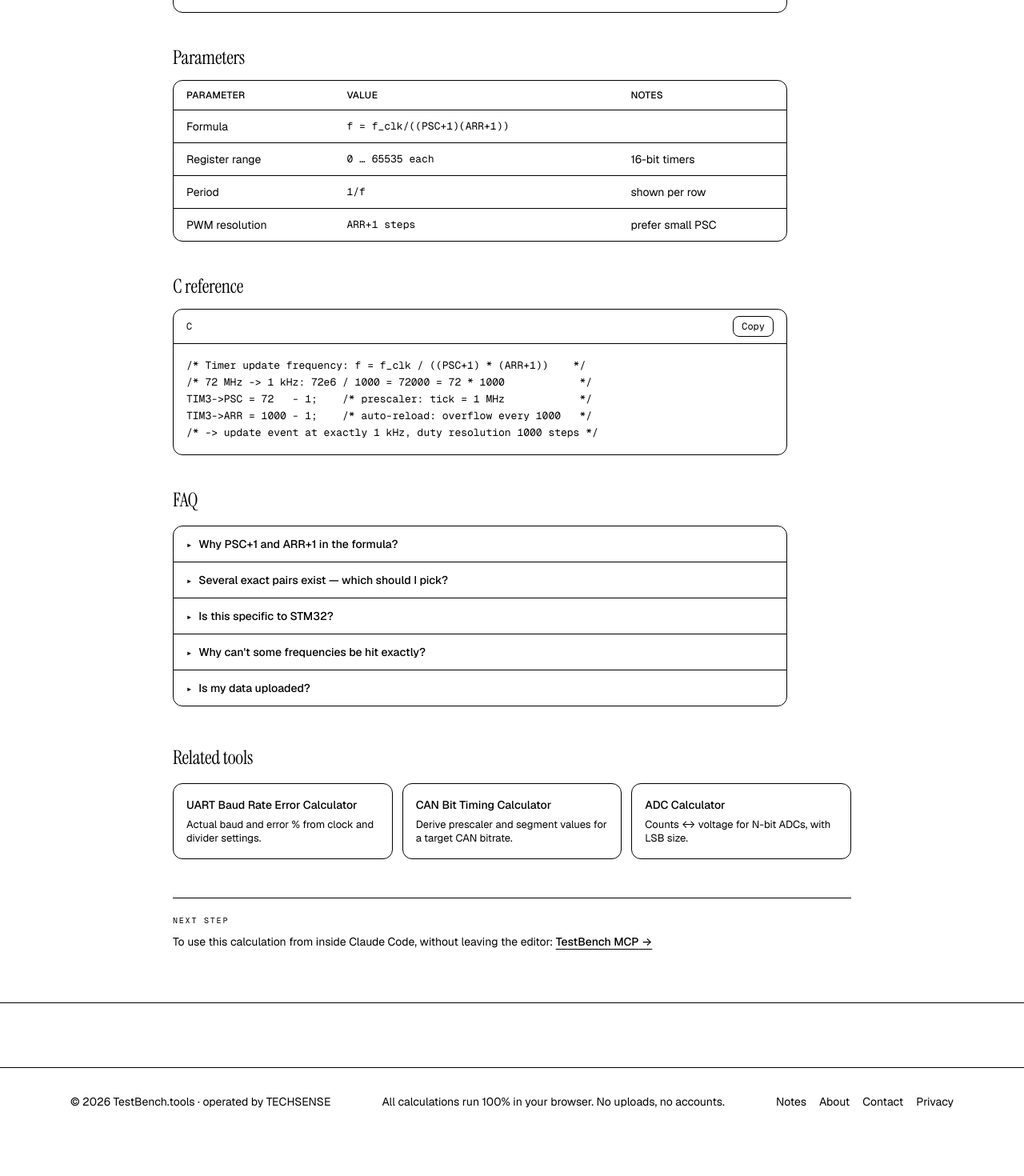
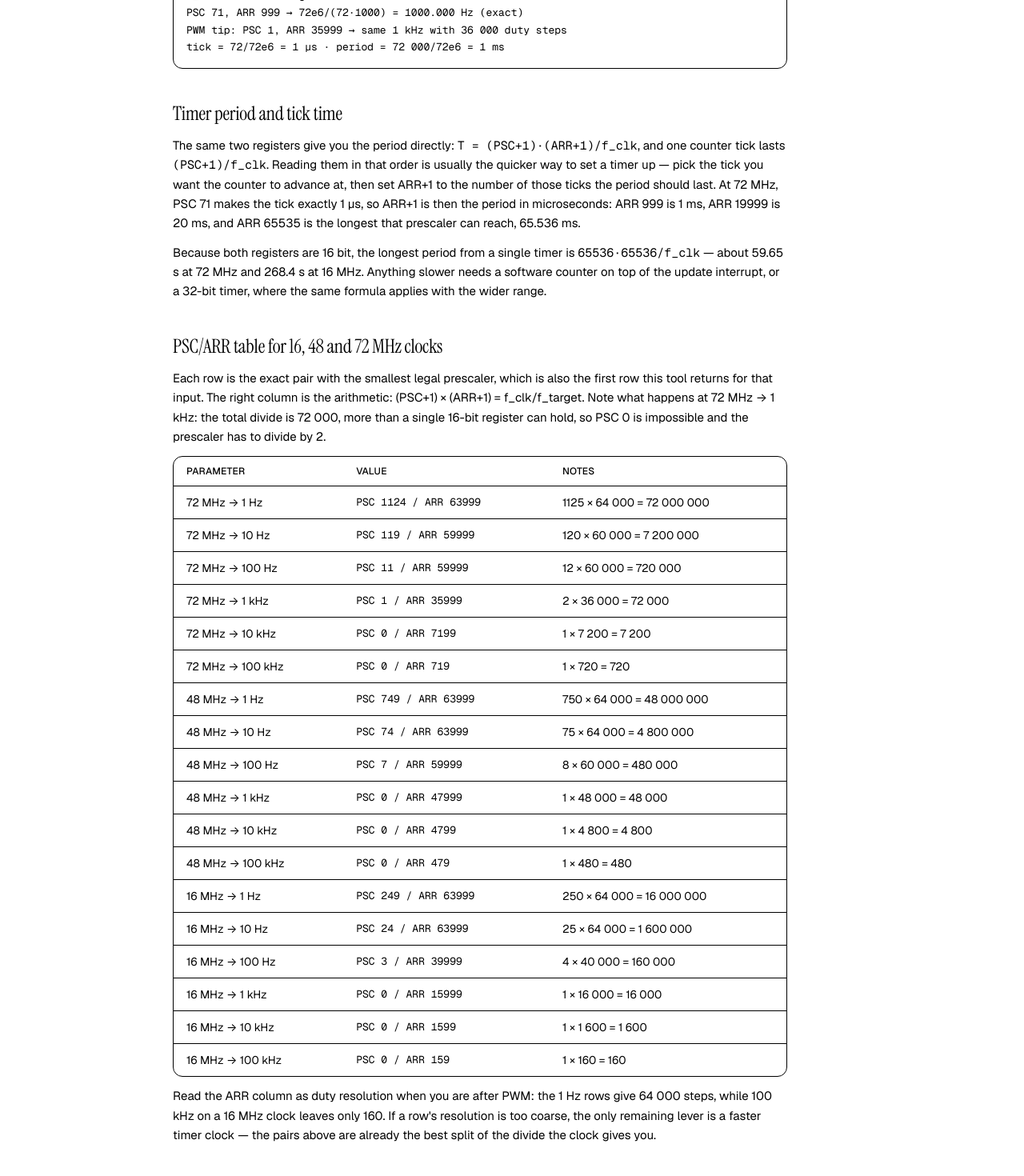
Before and after one commit to Kim-Hakseong/testbench-tools, a Next.js app in the folder apps/web/: page /tools/stm32-timer in a window 1280 px wide. Shown: the part 1200-2670 px from the top of the page at 80% size. Before the commit the page ends 2619 px from the top, so only its background shows below. Built offline with nearby package versions, Linux system fonts and the light colour scheme.

Commit message:
autopilot: weekly T1 content/SEO pass

```diff
--- a/apps/web/app/(en)/tools/stm32-timer/page.tsx
+++ b/apps/web/app/(en)/tools/stm32-timer/page.tsx
@@ -8,11 +8,11 @@ import { JsonLd, toolJsonLd } from "@/lib/jsonld";
 
 export const metadata: Metadata = {
   alternates: { canonical: "/tools/stm32-timer/" },
-  title: "STM32 Timer Calculator — PSC/ARR pairs for a target frequency",
+  title: "STM32 Timer Calculator — PSC/ARR pairs and timer period",
   description:
-    "Free online STM32-style timer calculator: prescaler and auto-reload (PSC/ARR) pairs for your clock and target frequency, ranked by error. 100% in your browser.",
+    "Free online STM32-style timer calculator: prescaler and auto-reload (PSC/ARR) pairs for your clock and target frequency, ranked by error, plus the resulting timer period and a PSC/ARR table for 16, 48 and 72 MHz clocks. 100% in your browser.",
   openGraph: { url: "/tools/stm32-timer/",
-    images: ["/og/stm32-timer.png"], siteName: "TestBench.tools", title: "STM32 Timer Calculator — PSC/ARR pairs for a target frequency", description: "PSC/ARR pairs for your timer clock and target frequency, ranked by error.", type: "website" },
+    images: ["/og/stm32-timer.png"], siteName: "TestBench.tools", title: "STM32 Timer Calculator — PSC/ARR pairs and timer period", description: "PSC/ARR pairs, timer period and tick time for your clock and target frequency, ranked by error.", type: "website" },
 };
 
 const FAQS: FaqItem[] = [
@@ -22,7 +22,7 @@ const FAQS: FaqItem[] = [
   },
   {
     q: "Several exact pairs exist — which should I pick?",
-    a: "For a plain periodic interrupt any exact pair works. For PWM, prefer a small PSC and large ARR: ARR sets the duty resolution (ARR+1 steps), so 72 MHz → 1 kHz with PSC=0/ARR=71999 gives 72000 duty steps versus 1000 with PSC=71/ARR=999.",
+    a: "For a plain periodic interrupt any exact pair works. For PWM, prefer the smallest legal PSC and the largest ARR, because ARR sets the duty resolution (ARR+1 steps): 72 MHz → 1 kHz with PSC=1/ARR=35999 gives 36 000 duty steps versus 1 000 with PSC=71/ARR=999. PSC=0 is not available here — it would need ARR=71999, past the 16-bit maximum of 65535 — which is why the smallest prescaler that divides 72 000 into a legal pair is 2, i.e. PSC=1.",
   },
   {
     q: "Is this specific to STM32?",
@@ -30,12 +30,41 @@ const FAQS: FaqItem[] = [
   },
   {
     q: "Why can't some frequencies be hit exactly?",
-    a: "f_clk/f_target must factor into two integers each ≤65536. A 72 MHz clock cannot produce exactly 3 Hz (72e6/3 = 24 000 000 > 65536²·? — the factors exceed the register range), so the tool shows the nearest achievable values with their error instead.",
+    a: "Two conditions have to hold at once: f_clk/f_target must be a whole number, and that number must split into two factors each ≤65536. A 72 MHz clock cannot produce exactly 7 Hz because the first condition fails — 72 000 000/7 = 10 285 714.29, not an integer. The second condition sets the slow end: the largest total divide a 16-bit pair can reach is 65536² = 4 294 967 296, so from 72 MHz the lowest exactly reachable update frequency is about 0.0168 Hz. 3 Hz, on the other hand, is exact — 24 000 000 = 375 × 64 000, i.e. PSC 374 / ARR 63999. When no exact split exists the tool shows the nearest pairs with their error instead.",
+  },
+  {
+    q: "What is the timer period for a given PSC/ARR?",
+    a: "Period is the reciprocal of the update frequency: T = (PSC+1)·(ARR+1)/f_clk, and one counter tick lasts (PSC+1)/f_clk. At 72 MHz with PSC 71 / ARR 999 the tick is 72/72 000 000 = 1 µs and the period is 72 000/72 000 000 = 1 ms. The tool prints the period next to every pair it lists, so you can read it off directly instead of converting by hand.",
   },
   {
     q: "Is my data uploaded?",
     a: "No. The search runs locally in your browser.",
   },
+];
+
+/* Smallest legal PSC for each exact pair: the prescaler is the smallest
+   divisor of f_clk/f_target whose quotient still fits ARR+1 ≤ 65536, which
+   is also the first row timerSolutions() returns (exact first, then PSC
+   ascending). Every row below is that pair, product checked by hand. */
+const TABLE_ROWS = [
+  { name: "72 MHz → 1 Hz", value: "PSC 1124 / ARR 63999", note: "1125 × 64 000 = 72 000 000" },
+  { name: "72 MHz → 10 Hz", value: "PSC 119 / ARR 59999", note: "120 × 60 000 = 7 200 000" },
+  { name: "72 MHz → 100 Hz", value: "PSC 11 / ARR 59999", note: "12 × 60 000 = 720 000" },
+  { name: "72 MHz → 1 kHz", value: "PSC 1 / ARR 35999", note: "2 × 36 000 = 72 000" },
+  { name: "72 MHz → 10 kHz", value: "PSC 0 / ARR 7199", note: "1 × 7 200 = 7 200" },
+  { name: "72 MHz → 100 kHz", value: "PSC 0 / ARR 719", note: "1 × 720 = 720" },
+  { name: "48 MHz → 1 Hz", value: "PSC 749 / ARR 63999", note: "750 × 64 000 = 48 000 000" },
+  { name: "48 MHz → 10 Hz", value: "PSC 74 / ARR 63999", note: "75 × 64 000 = 4 800 000" },
+  { name: "48 MHz → 100 Hz", value: "PSC 7 / ARR 59999", note: "8 × 60 000 = 480 000" },
+  { name: "48 MHz → 1 kHz", value: "PSC 0 / ARR 47999", note: "1 × 48 000 = 48 000" },
+  { name: "48 MHz → 10 kHz", value: "PSC 0 / ARR 4799", note: "1 × 4 800 = 4 800" },
+  { name: "48 MHz → 100 kHz", value: "PSC 0 / ARR 479", note: "1 × 480 = 480" },
+  { name: "16 MHz → 1 Hz", value: "PSC 249 / ARR 63999", note: "250 × 64 000 = 16 000 000" },
+  { name: "16 MHz → 10 Hz", value: "PSC 24 / ARR 63999", note: "25 × 64 000 = 1 600 000" },
+  { name: "16 MHz → 100 Hz", value: "PSC 3 / ARR 39999", note: "4 × 40 000 = 160 000" },
+  { name: "16 MHz → 1 kHz", value: "PSC 0 / ARR 15999", note: "1 × 16 000 = 16 000" },
+  { name: "16 MHz → 10 kHz", value: "PSC 0 / ARR 1599", note: "1 × 1 600 = 1 600" },
+  { name: "16 MHz → 100 kHz", value: "PSC 0 / ARR 159", note: "1 × 160 = 160" },
 ];
 
 const C_SNIPPET = `/* Timer update frequency: f = f_clk / ((PSC+1) * (ARR+1))    */
@@ -57,8 +86,10 @@ export default function Page() {
           make a 16-bit timer hit a target frequency:{" "}
           <code>f = f_clk / ((PSC+1)·(ARR+1))</code>. It lists the closest
           pairs ranked by error — exact solutions first — with the resulting
-          period. 72 MHz to 1 kHz solves exactly with PSC 71 / ARR 999, among
-          others.
+          period, where <code>T = (PSC+1)·(ARR+1)/f_clk</code>. 72 MHz to 1 kHz
+          solves exactly with PSC 71 / ARR 999, among others. The table further
+          down lists the smallest-prescaler exact pair for six target
+          frequencies on 16, 48 and 72 MHz timer clocks.
         </AnswerBox>
 
         <Section title="How it works">
@@ -80,18 +111,62 @@ export default function Page() {
             <br />
             PSC 71, ARR 999 → 72e6/(72·1000) = <span className="text-ok">1000.000 Hz</span> (exact)
             <br />
-            PWM tip: PSC 0, ARR 71999 → same 1 kHz with 72 000 duty steps
+            PWM tip: PSC 1, ARR 35999 → same 1 kHz with 36 000 duty steps
+            <br />
+            tick = 72/72e6 = 1 µs · period = 72 000/72e6 = 1 ms
           </DataWell>
         </Section>
 
+        <Section title="Timer period and tick time">
+          <p>
+            The same two registers give you the period directly:{" "}
+            <code>T = (PSC+1)·(ARR+1)/f_clk</code>, and one counter tick lasts{" "}
+            <code>(PSC+1)/f_clk</code>. Reading them in that order is usually
+            the quicker way to set a timer up — pick the tick you want the
+            counter to advance at, then set ARR+1 to the number of those ticks
+            the period should last. At 72 MHz, PSC 71 makes the tick exactly
+            1 µs, so ARR+1 is then the period in microseconds: ARR 999 is 1 ms,
+            ARR 19999 is 20 ms, and ARR 65535 is the longest that prescaler can
+            reach, 65.536 ms.
+          </p>
+          <p>
+            Because both registers are 16 bit, the longest period from a single
+            timer is <code>65536·65536/f_clk</code> — about 59.65 s at 72 MHz
+            and 268.4 s at 16 MHz. Anything slower needs a software counter on
+            top of the update interrupt, or a 32-bit timer, where the same
+            formula applies with the wider range.
+          </p>
+        </Section>
+
         <AdSlot id="stm32-timer-content" />
+
+        <Section title="PSC/ARR table for 16, 48 and 72 MHz clocks">
+          <p>
+            Each row is the exact pair with the smallest legal prescaler, which
+            is also the first row this tool returns for that input. The right
+            column is the arithmetic: (PSC+1) × (ARR+1) = f_clk/f_target. Note
+            what happens at 72 MHz → 1 kHz: the total divide is 72 000, more
+            than a single 16-bit register can hold, so PSC 0 is impossible and
+            the prescaler has to divide by 2.
+          </p>
+          <ParamsTable rows={TABLE_ROWS} />
+          <p>
+            Read the ARR column as duty resolution when you are after PWM: the
+            1 Hz rows give 64 000 steps, while 100 kHz on a 16 MHz clock leaves
+            only 160. If a row&apos;s resolution is too coarse, the only
+            remaining lever is a faster timer clock — the pairs above are
+            already the best split of the divide the clock gives you.
+          </p>
+        </Section>
 
         <Section title="Parameters">
           <ParamsTable
             rows={[
               { name: "Formula", value: "f = f_clk/((PSC+1)(ARR+1))" },
               { name: "Register range", value: "0 … 65535 each", note: "16-bit timers" },
-              { name: "Period", value: "1/f", note: "shown per row" },
+              { name: "Max total divide", value: "65536² = 4 294 967 296", note: "both registers at full scale" },
+              { name: "Period", value: "(PSC+1)(ARR+1)/f_clk", note: "shown per row" },
+              { name: "Tick", value: "(PSC+1)/f_clk", note: "one counter step" },
               { name: "PWM resolution", value: "ARR+1 steps", note: "prefer small PSC" },
             ]}
           />
--- a/apps/web/content/lastmod.json
+++ b/apps/web/content/lastmod.json
@@ -50,7 +50,7 @@
   "mil-1553-status-word": "2026-08-21",
   "mil-1553-mode-codes": "2026-08-24",
   "mil-1553-message-decoder": "2026-08-31",
-  "arinc-429-decoder": "2026-08-21",
+  "arinc-429-decoder": "2026-11-09",
   "arinc-429-builder": "2026-08-21",
   "tdms-to-csv": "2026-08-21",
   "tdms-viewer": "2026-08-21",
--- a/apps/web/content/tools-meta.ts
+++ b/apps/web/content/tools-meta.ts
@@ -107,7 +107,7 @@ export const TOOLS: ToolMeta[] = [
   // 6) Embedded & MCU
   { slug: "can-bit-timing", name: "CAN Bit Timing Calculator", description: "Derive prescaler and segment values for a target CAN bitrate.", category: "embedded-mcu", p0: false, locale: "en", status: "live", tags: ["can", "bit timing", "prescaler", "sample point"] },
   { slug: "i2c-pullup", name: "I2C Pull-up Calculator", description: "Pull-up resistor bounds from bus capacitance and speed mode.", category: "embedded-mcu", p0: false, locale: "en", status: "live", tags: ["i2c", "pullup", "resistor", "bus"] },
-  { slug: "stm32-timer", name: "STM32 Timer Calculator", description: "Prescaler/period combinations for a target timer frequency.", category: "embedded-mcu", p0: false, locale: "en", status: "live", tags: ["stm32", "timer", "prescaler", "pwm"] },
+  { slug: "stm32-timer", name: "STM32 Timer Calculator", description: "PSC/ARR pairs and the timer period for a target frequency, ranked by error.", category: "embedded-mcu", p0: false, locale: "en", status: "live", tags: ["stm32", "timer", "prescaler", "pwm", "psc", "arr", "period"] },
   { slug: "uart-baud-error", name: "UART Baud Rate Error Calculator", description: "Actual baud and error % from clock and divider settings.", category: "embedded-mcu", p0: false, locale: "en", status: "live", tags: ["uart", "baud", "error", "clock"] },
   { slug: "struct-padding", name: "Struct Padding Visualizer", description: "Visualize C struct member offsets, padding and total size.", category: "embedded-mcu", p0: false, locale: "en", status: "live", tags: ["struct", "padding", "alignment", "c"] },
   { slug: "bit-field-extractor", name: "Bit Field Extractor", description: "Extract and label bit fields from register values.", category: "embedded-mcu", p0: false, locale: "en", status: "live", tags: ["bit field", "register", "mask", "shift"] },
```
